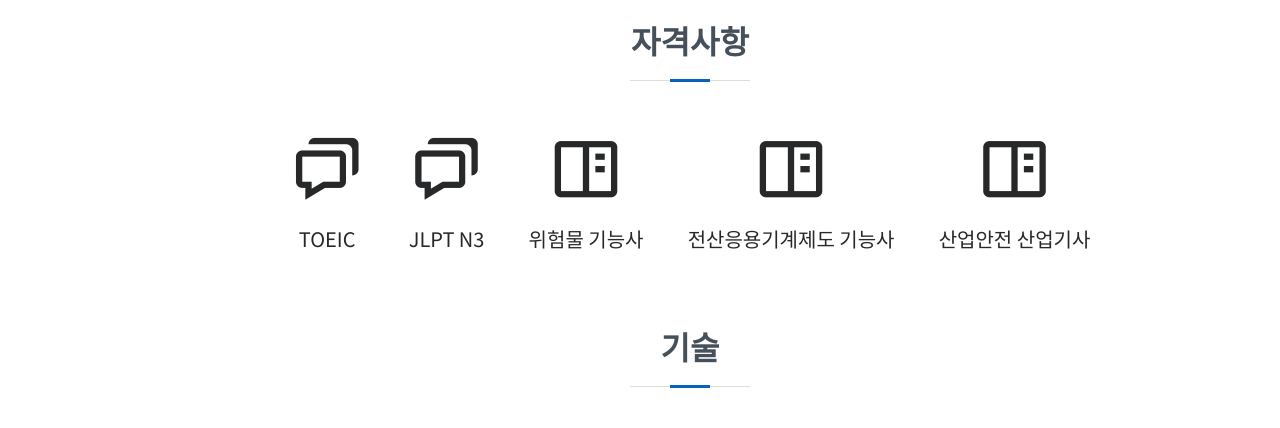
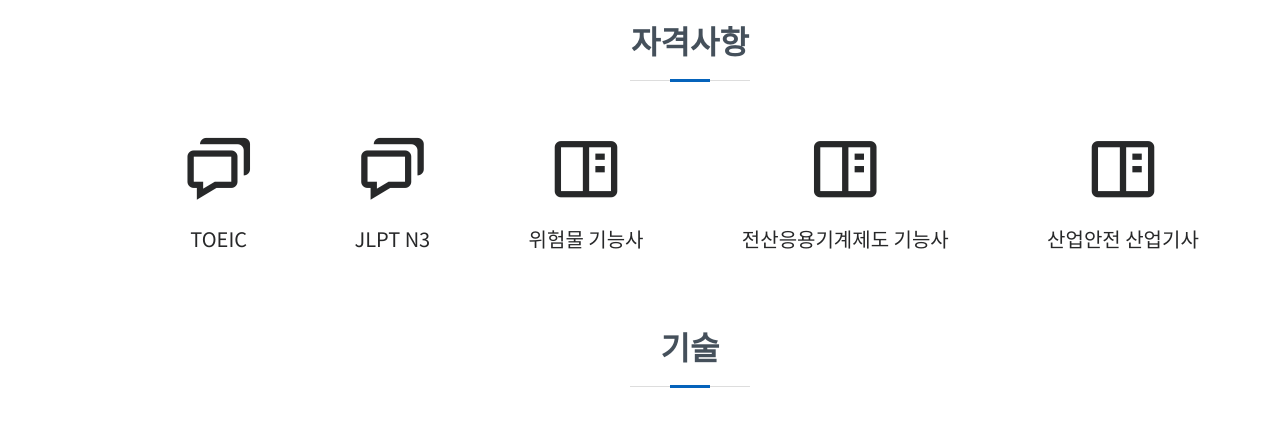
Before and after one commit to jyoubnnggg13/jyoubnnggg13.github.io, a plain HTML site: page index.html in a window 1280 px wide. Shown: the part 1260-1688 px from the top of the page. Drawn offline with nearby package versions, Linux system fonts and the light colour scheme.

Commit message:
간격 수정

```diff
--- a/index.html
+++ b/index.html
@@ -125,7 +125,7 @@
           <h2>자격사항</h2>
         </div>
 
-		<div class="col-lg-12">
+		<div class="col-lg-12 d-flex justify-content-around">
 			<div class="certBox" style="display: inline-block; text-align: center; margin: 0px 20px;">
 				<p><i class='bx bx-chat' style="font-size: 75px;"></i></p>
 				<p style="font-family: 'Noto Sans KR', sans-serif; font-size: 20px;">TOEIC</p>
```
